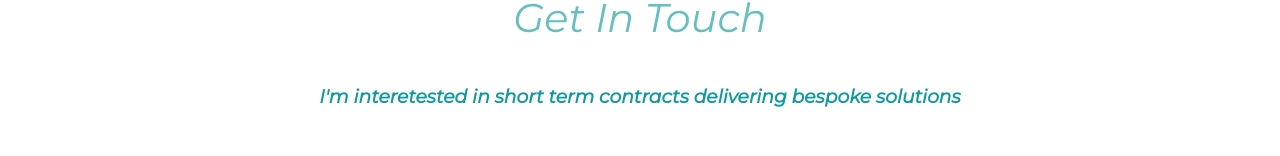
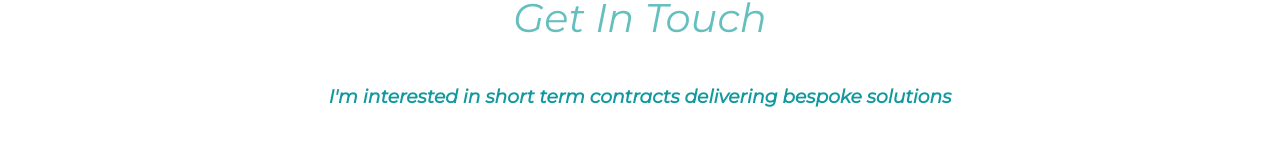
Before and after one commit to Pauluk99/paul4, a plain HTML site: page index.html in a window 1280 px wide. Shown: the part 2828-2984 px from the top of the page. Drawn offline with Linux system fonts and the light colour scheme.

Commit message:
Update index.html

```diff
--- a/index.html
+++ b/index.html
@@ -52,7 +52,7 @@
     <hr>
     <div class="contact-me">
       <h2>Get In Touch</h2>
-      <h3>I'm interetested in short term contracts delivering bespoke solutions</h3>
+      <h3>I'm interested in short term contracts delivering bespoke solutions</h3>
       <p class="contact-message"></p>
       <a class="btn" href="mailto:pauluk@btinternet.com">CONTACT ME</a>
     </div>
```
